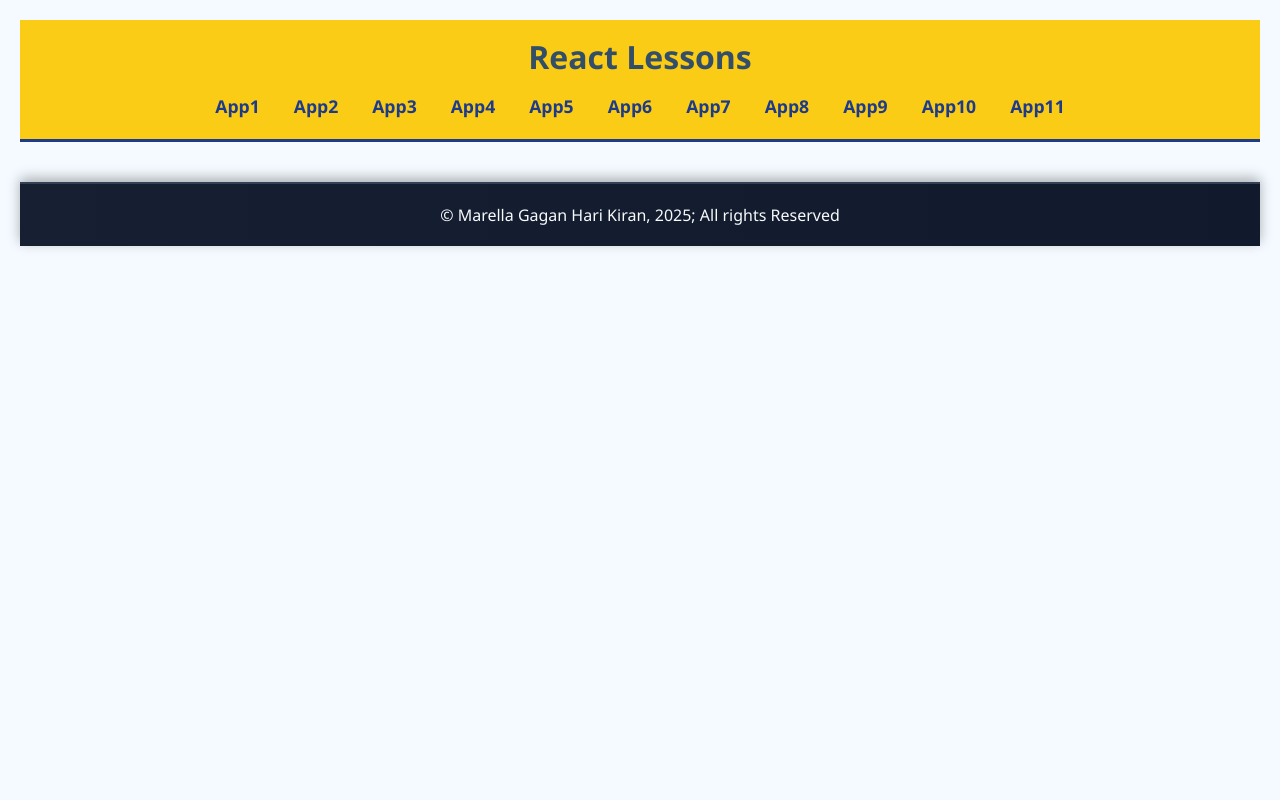
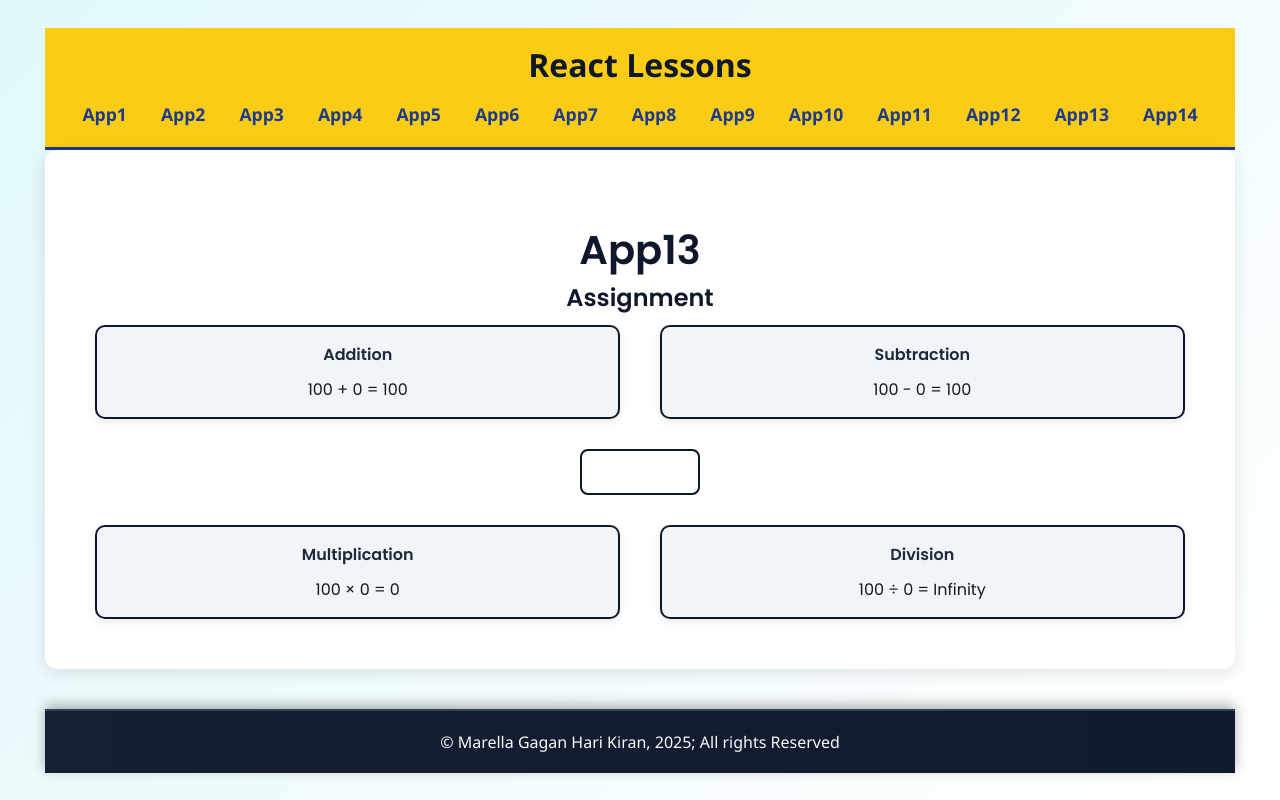
Before and after one commit to Gaganharikiranmarella/react-apps, a React (Vite) app: page /app13 in a window 1280 px wide. Built offline with nearby package versions, Linux system fonts and the light colour scheme.

Commit message:
added App12, 13 and 14

```diff
--- a/src/App.jsx
+++ b/src/App.jsx
@@ -12,6 +12,9 @@ import App8 from "./components/App8";
 import App9 from "./components/App9";
 import App10 from "./components/App10";
 import App11 from "./components/App11";
+import App12 from "./components/App12";
+import App13 from "./components/App13";
+import App14 from "./components/App14";
 import Header from "./components/Header";
 import Footer from "./components/Footer";
 import "./App.css";
@@ -34,6 +37,9 @@ function App() {
         <Route path="/app9" element={<App9 />} />
         <Route path="/app10" element={<App10 />} />
         <Route path="/app11" element={<App11 />} />
+         <Route path="/app12" element={<App12 />} />
+        <Route path="/app13" element={<App13 />} />
+        <Route path="/app14" element={<App14 />} />
       </Routes>
       <Footer />
     </BrowserRouter>
--- /dev/null
+++ b/src/components/App12.css
@@ -0,0 +1,43 @@
+.App-Container {
+  text-align: center;
+  padding: 40px;
+  font-family: 'Segoe UI', Tahoma, Geneva, Verdana, sans-serif;
+  background: linear-gradient(135deg, #e0f7fa, #ffffff);
+  min-height: 100vh;
+  display: flex;
+  flex-direction: column;
+  align-items: center;
+  justify-content: center;
+}
+
+.Counter-Box {
+  background-color: #ffffff;
+  border: 2px solid #0f172a;
+  border-radius: 12px;
+  box-shadow: 0 4px 16px rgba(0, 0, 0, 0.15);
+  padding: 25px 40px;
+  margin: 20px;
+  width: 250px;
+}
+
+.Counter-Box h1 {
+  margin-bottom: 10px;
+  font-size: 1.6rem;
+  color: #1e293b;
+}
+
+.Counter-Box button {
+  padding: 10px 20px;
+  font-size: 1rem;
+  margin-top: 10px;
+  background-color: #0ea5e9;
+  color: white;
+  border: none;
+  border-radius: 6px;
+  cursor: pointer;
+  transition: background-color 0.2s ease;
+}
+
+.Counter-Box button:hover {
+  background-color: #0284c7;
+}
--- /dev/null
+++ b/src/components/App12.jsx
@@ -0,0 +1,37 @@
+import React from "react";
+import { useEffect, useState } from "react";
+import "./App12.css";
+
+export default function App12() {
+  const [count, setCount] = useState(0);
+  const [count1, setCount1] = useState(0);
+  const increment = () => {
+    setCount((prev) => prev + 1);
+  };
+
+  const increment1 = () => {
+    setCount1((prev) => prev + 1);
+  };
+  useEffect(() => {
+    alert("count variable updated");
+  }, [count]);
+
+  useEffect(() => {
+    alert("count1 variable updated");
+  }, [count1]);
+ return (
+  <div className="App-Container">
+    <div className="Counter-Box">
+      <h1>App12</h1>
+      <h2>useEffect - understanding array option</h2>
+      <p>{count}</p>
+      <button onClick={increment}>Update</button>
+    </div>
+    <div className="Counter-Box">
+      <p>{count1}</p>
+      <button onClick={increment1}>Update</button>
+    </div>
+  </div>
+);
+
+}
--- /dev/null
+++ b/src/components/App13.css
@@ -0,0 +1,60 @@
+body {
+  margin: 0;
+  padding: 0;
+  font-family: "Segoe UI", Tahoma, Geneva, Verdana, sans-serif;
+  background: linear-gradient(135deg, #e0f7fa, #ffffff);
+  min-height: 100vh;
+  display: flex;
+  align-items: center;
+  justify-content: center;
+}
+
+h1,
+h2 {
+  text-align: center;
+  color: #0f172a;
+}
+
+.App13-Container {
+  background-color: #ffffff;
+  border-radius: 12px;
+  box-shadow: 0 4px 16px rgba(0, 0, 0, 0.1);
+  padding: 40px 50px;
+  display: flex;
+  flex-direction: column;
+  align-items: center;
+  position: relative;
+}
+
+input[type="number"] {
+  padding: 10px;
+  font-size: 1.2rem;
+  border: 2px solid #0f172a;
+  border-radius: 8px;
+  width: 120px;
+  text-align: center;
+  margin: 20px 0;
+}
+
+.App13-Row {
+  display: flex;
+  justify-content: space-between;
+  width: 100%;
+  margin: 10px 0;
+  gap: 40px;
+}
+
+.App13-Row > div {
+  flex: 1;
+  background-color: #f1f5f9;
+  border: 2px solid #0f172a;
+  border-radius: 10px;
+  padding: 15px;
+  text-align: center;
+  box-shadow: 0 3px 10px rgba(0, 0, 0, 0.08);
+}
+
+h4 {
+  margin-bottom: 10px;
+  color: #1e293b;
+}
--- /dev/null
+++ b/src/components/App13.jsx
@@ -0,0 +1,44 @@
+import React, { use } from "react";
+import { useEffect, useState } from "react";
+import "./App13.css";
+
+export default function App13() {
+  const [num, setNum] = useState(0);
+  const [result1, setResult1] = useState(0);
+  const [result2, setResult2] = useState(0);
+  const [result3, setResult3] = useState(0);
+  const [result4, setResult4] = useState(0);
+  useEffect(() => {
+    setResult1(100 + num);
+    setResult2(100 - num);
+    setResult3(100 * num);
+    setResult4(100 / num);
+  }, [num]);
+  return (
+    <div className="App13-Container">
+      <h1>App13</h1>
+      <h2>Assignment</h2>
+      <div className="App13-Row">
+        <div>
+          <h4>Addition</h4>
+          100 + {num} = {result1}
+        </div>
+        <div>
+          <h4>Subtraction</h4>
+          100 - {num} = {result2}
+        </div>
+      </div>
+      <input type="number" onChange={(e) => setNum(Number(e.target.value))} />
+      <div className="App13-Row">
+        <div>
+          <h4>Multiplication</h4>
+          100 × {num} = {result3}
+        </div>
+        <div>
+          <h4>Division</h4>
+          100 ÷ {num} = {result4}
+        </div>
+      </div>
+    </div>
+  );
+}
--- a/src/components/Header.jsx
+++ b/src/components/Header.jsx
@@ -18,6 +18,9 @@ export default function Header() {
         <Link to="/app9">App9</Link>
         <Link to="/app10">App10</Link>
         <Link to="/app11">App11</Link>
+        <Link to="/app12">App12</Link>
+        <Link to="/app13">App13</Link>
+        <Link to="/app14">App14</Link>
       </div>
     </div>
   );
```
Also changed, not shown: src/components/App14.css (added), src/components/App14.jsx (added).
